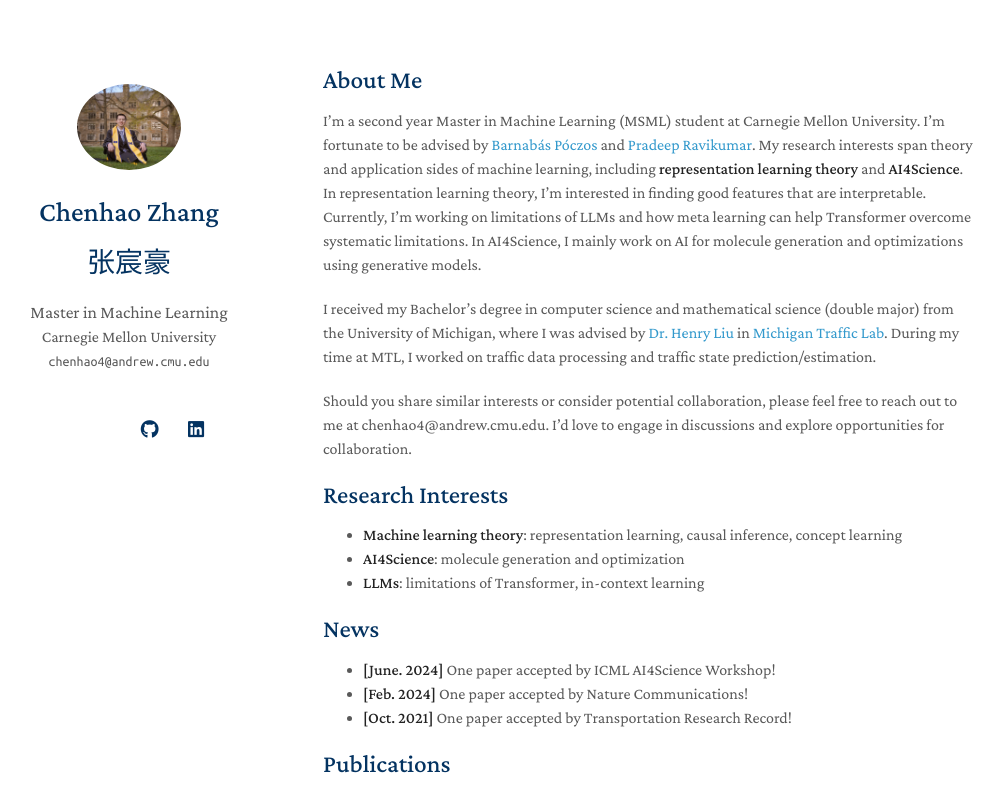
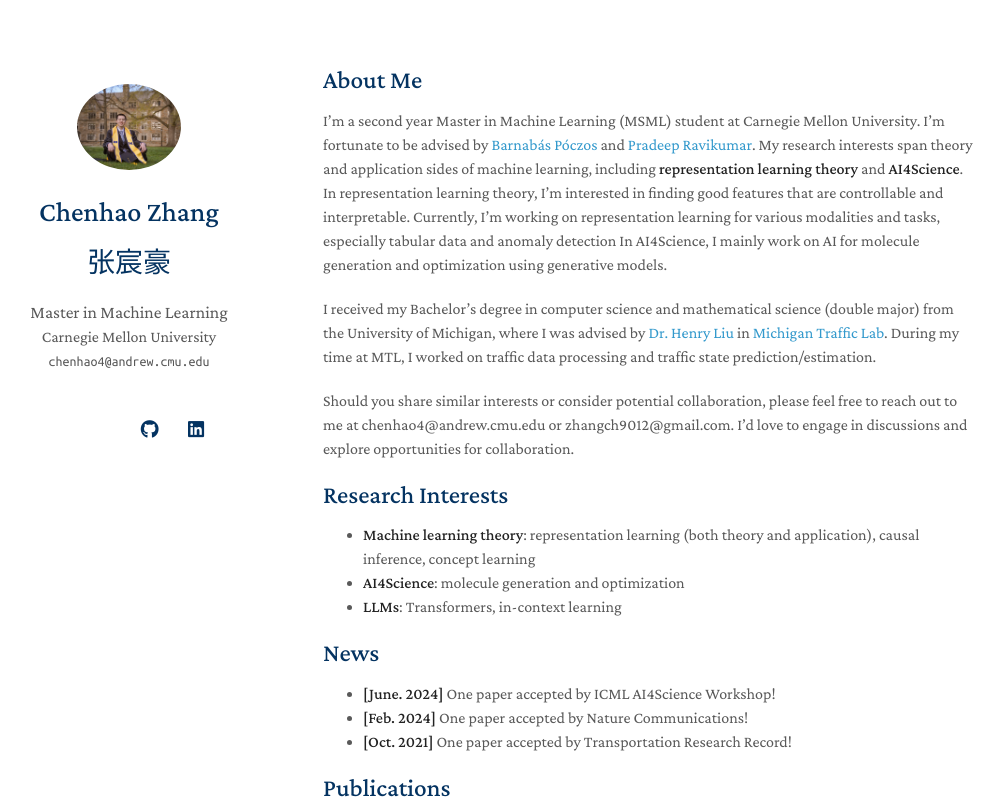
Before and after one commit to ChenhaoZ99/ChenhaoZ99.github.io, a Jekyll site: the page built from index.md, in a window 1280 px wide and 900 px high, cut to the strip 0-800 px from the top of the window. Shown: the whole strip, without its empty margins (147-1150 px from the left). Built offline with Jekyll 4.4.1, drawn with Linux system fonts in a browser that asks for light colours; a style sheet for code colours, icons or effects is not loaded; our own code applies the rules of GitHub Pages for plain Markdown files.

Commit message:
Update index.md

```diff
--- a/index.md
+++ b/index.md
@@ -7,21 +7,21 @@ layout: homepage
 I'm a second year Master in Machine Learning (MSML) student at Carnegie Mellon University.
 I'm fortunate to be advised by [Barnabás Póczos](https://www.cs.cmu.edu/~bapoczos/) and [Pradeep Ravikumar](https://www.cs.cmu.edu/~pradeepr/).
 My research interests span theory and application sides of machine learning, including **representation learning theory** and **AI4Science**.
-In representation learning theory, I'm interested in finding good features that are interpretable.
-Currently, I'm working on limitations of LLMs and how meta learning can help Transformer overcome systematic limitations.
-In AI4Science, I mainly work on AI for molecule generation and optimizations using generative models.
+In representation learning theory, I'm interested in finding good features that are controllable and interpretable.
+Currently, I'm working on representation learning for various modalities and tasks, especially tabular data and anomaly detection
+In AI4Science, I mainly work on AI for molecule generation and optimization using generative models.
 
 I received my Bachelor's degree in computer science and mathematical science (double major) from the University of Michigan,
 where I was advised by [Dr. Henry Liu](https://cee.engin.umich.edu/people/liu-henry/) in [Michigan Traffic Lab](https://traffic.engin.umich.edu/home).
 During my time at MTL, I worked on traffic data processing and traffic state prediction/estimation.
 
-Should you share similar interests or consider potential collaboration, please feel free to reach out to me at chenhao4@andrew.cmu.edu.
+Should you share similar interests or consider potential collaboration, please feel free to reach out to me at chenhao4@andrew.cmu.edu or zhangch9012@gmail.com.
 I’d love to engage in discussions and explore opportunities for collaboration.
 
 ## Research Interests
-- **Machine learning theory**: representation learning, causal inference, concept learning
+- **Machine learning theory**: representation learning (both theory and application), causal inference, concept learning
 - **AI4Science**: molecule generation and optimization
-- **LLMs**: limitations of Transformer, in-context learning
+- **LLMs**: Transformers, in-context learning
 
 ## News
 
```
